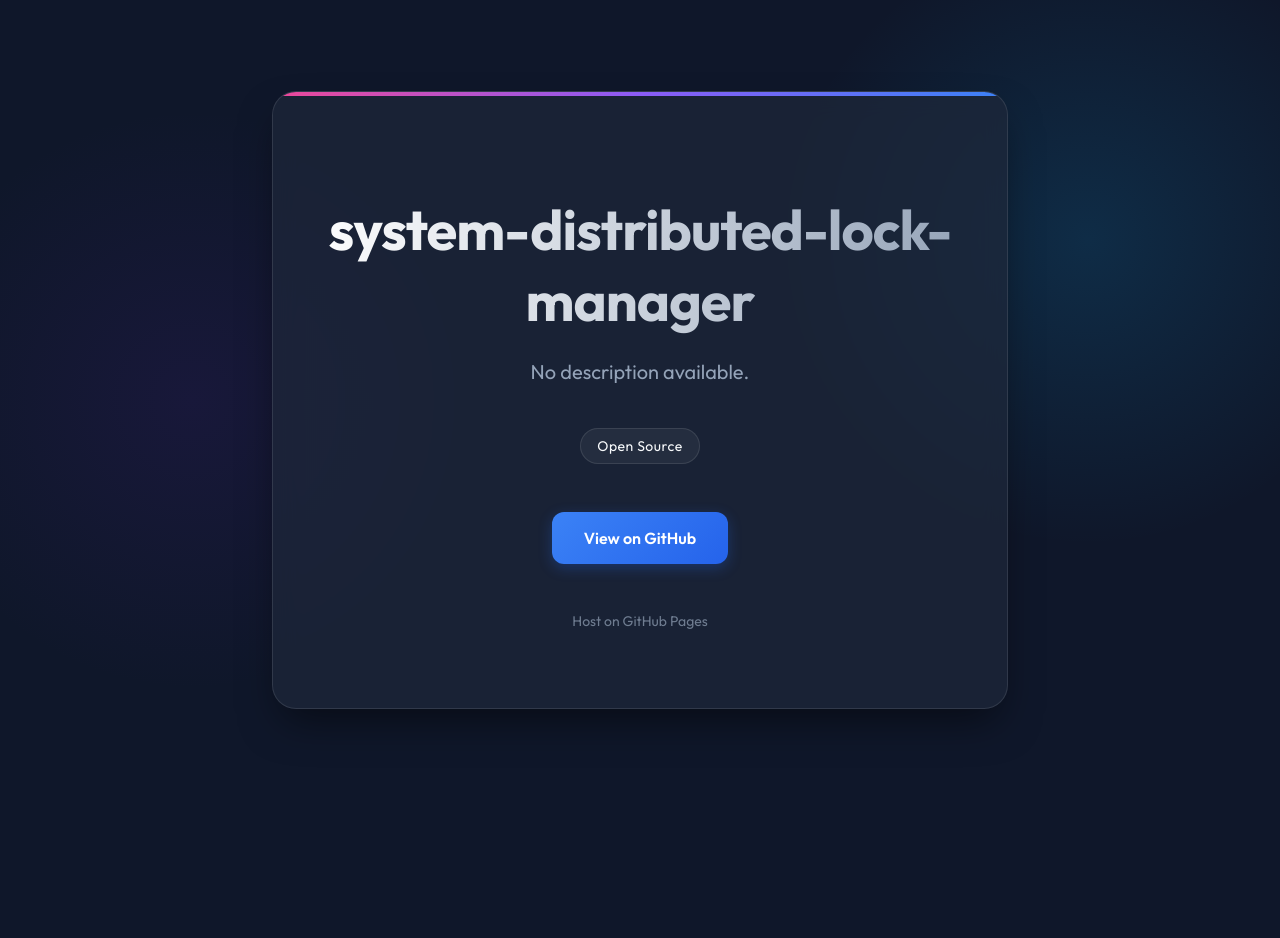
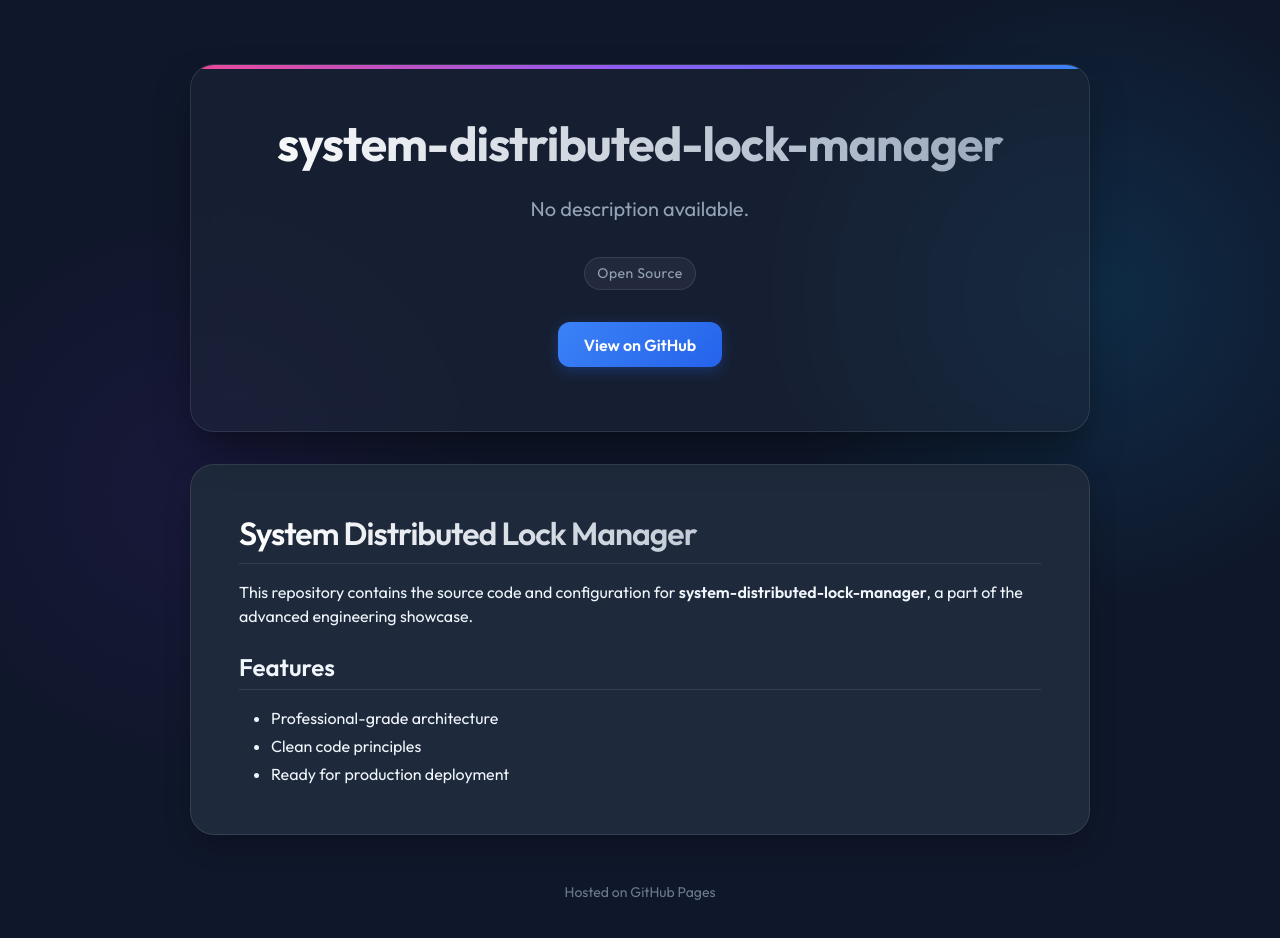
Before and after one commit to Shivay00001/system-distributed-lock-manager, a website: page index.html in a window 1280 px wide. Before the commit the page ends 800 px from the top, so only its background shows below. Drawn offline with nearby package versions, Linux system fonts and the light colour scheme.

Commit message:
Update landing page with README content

```diff
--- a/index.html
+++ b/index.html
@@ -7,11 +7,12 @@
     <link rel="preconnect" href="https://fonts.googleapis.com">
     <link rel="preconnect" href="https://fonts.gstatic.com" crossorigin>
     <link href="https://fonts.googleapis.com/css2?family=Outfit:wght@300;400;600;700&display=swap" rel="stylesheet">
+    <link rel="stylesheet" href="https://cdnjs.cloudflare.com/ajax/libs/github-markdown-css/5.2.0/github-markdown-dark.min.css">
     <script src="https://kit.fontawesome.com/a076d05399.js" crossorigin="anonymous"></script>
     <style>
         :root {
             --bg-color: #0f172a;
-            --card-bg: rgba(30, 41, 59, 0.7);
+            --card-bg: rgba(30, 41, 59, 1.0); /* Solid background for readability */
             --text-primary: #f8fafc;
             --text-secondary: #94a3b8;
             --accent: #38bdf8;
@@ -32,41 +33,35 @@
             display: flex;
             flex-direction: column;
             align-items: center;
-            justify-content: center;
             overflow-x: hidden;
             background-image:
                 radial-gradient(circle at 15% 50%, rgba(76, 29, 149, 0.15) 0%, transparent 25%),
                 radial-gradient(circle at 85% 30%, rgba(14, 165, 233, 0.15) 0%, transparent 25%);
+            padding-bottom: 4rem;
         }
 
         .container {
-            max-width: 800px;
-            width: 90%;
+            max-width: 900px;
+            width: 95%;
             text-align: center;
-            padding: 2rem;
+            padding-top: 4rem;
             z-index: 10;
         }
 
-        .card {
-            background: var(--card-bg);
+        .header-card {
+            background: rgba(30, 41, 59, 0.5); /* Semi-transparent for header */
             backdrop-filter: blur(12px);
             -webkit-backdrop-filter: blur(12px);
             border: 1px solid var(--border);
             border-radius: 24px;
-            padding: 4rem 2rem;
+            padding: 3rem 2rem;
             box-shadow: 0 20px 40px -10px rgba(0, 0, 0, 0.5);
-            transition: transform 0.3s ease, box-shadow 0.3s ease;
+            margin-bottom: 2rem;
             position: relative;
             overflow: hidden;
-            animation: fadeIn 1s ease-out;
         }
 
-        @keyframes fadeIn {
-            from { opacity: 0; transform: translateY(20px); }
-            to { opacity: 1; transform: translateY(0); }
-        }
-
-        .card::before {
+        .header-card::before {
             content: '';
             position: absolute;
             top: 0;
@@ -76,14 +71,10 @@
             background: linear-gradient(90deg, #ec4899, #8b5cf6, #3b82f6);
         }
 
-        .card:hover {
-            transform: translateY(-5px);
-            box-shadow: 0 30px 60px -15px rgba(0, 0, 0, 0.6);
-        }
-
         h1 {
-            font-size: 3.5rem;
+            font-size: 3rem;
             margin-bottom: 1rem;
+            margin-top: 0;
             background: linear-gradient(to right, #fff, #94a3b8);
             -webkit-background-clip: text;
             -webkit-text-fill-color: transparent;
@@ -95,8 +86,8 @@
             font-size: 1.25rem;
             line-height: 1.6;
             color: var(--text-secondary);
-            margin-bottom: 2.5rem;
-            max-width: 600px;
+            margin-bottom: 2rem;
+            max-width: 700px;
             margin-left: auto;
             margin-right: auto;
         }
@@ -106,34 +97,30 @@
             justify-content: center;
             flex-wrap: wrap;
             gap: 0.75rem;
-            margin-bottom: 3rem;
+            margin-bottom: 2rem;
         }
 
         .tag {
             background: rgba(255, 255, 255, 0.05);
             border: 1px solid var(--border);
-            padding: 0.5rem 1rem;
+            padding: 0.4rem 0.8rem;
             border-radius: 9999px;
             font-size: 0.875rem;
             font-weight: 500;
             letter-spacing: 0.5px;
-            transition: all 0.2s ease;
-        }
-
-        .tag:hover {
-            background: rgba(255, 255, 255, 0.1);
-            border-color: var(--text-secondary);
+            color: var(--text-secondary);
         }
 
         .actions {
             display: flex;
-            gap: 1.5rem;
+            gap: 1rem;
             justify-content: center;
+            margin-bottom: 1rem;
         }
 
         .btn {
             display: inline-block;
-            padding: 1rem 2rem;
+            padding: 0.8rem 1.6rem;
             border-radius: 12px;
             text-decoration: none;
             font-weight: 600;
@@ -152,23 +139,50 @@
             box-shadow: 0 6px 20px 0 rgba(37, 99, 235, 0.4);
         }
 
+        .readme-container {
+            background: var(--card-bg);
+            border: 1px solid var(--border);
+            border-radius: 24px;
+            padding: 3rem;
+            text-align: left;
+            box-shadow: 0 10px 30px -5px rgba(0, 0, 0, 0.3);
+            overflow: hidden;
+        }
+
+        /* Markdown Body Overrides for transparent background */
+        .markdown-body {
+            background-color: transparent !important;
+            font-family: 'Outfit', sans-serif !important;
+        }
+
+        .markdown-body h1, .markdown-body h2, .markdown-body h3 {
+            border-bottom-color: var(--border);
+        }
+
+        .markdown-body pre {
+            background-color: rgba(0, 0, 0, 0.3) !important;
+            border: 1px solid var(--border);
+        }
+
         footer {
             margin-top: 3rem;
             color: var(--text-secondary);
             font-size: 0.875rem;
             opacity: 0.7;
+            text-align: center;
         }
 
         @media (max-width: 640px) {
-            .card { padding: 2rem 1.5rem; }
-            h1 { font-size: 2.5rem; }
+            .header-card { padding: 2rem 1.5rem; }
+            .readme-container { padding: 1.5rem; }
+            h1 { font-size: 2rem; }
             .actions { flex-direction: column; }
         }
     </style>
 </head>
 <body>
     <div class="container">
-        <div class="card">
+        <div class="header-card">
             <h1>system-distributed-lock-manager</h1>
             <p class="description">No description available.</p>
 
@@ -179,11 +193,26 @@
             <div class="actions">
                 <a href="https://github.com/Shivay00001/system-distributed-lock-manager" class="btn btn-primary" target="_blank">View on GitHub</a>
             </div>
+        </div>
 
-            <footer>
-                <p>Host on GitHub Pages</p>
-            </footer>
+
+        <div class="readme-container">
+            <div class="markdown-body">
+                <h1>System Distributed Lock Manager</h1>
+<p>This repository contains the source code and configuration for <strong>system-distributed-lock-manager</strong>, a part of the advanced engineering showcase.</p>
+<h2>Features</h2>
+<ul>
+<li>Professional-grade architecture</li>
+<li>Clean code principles</li>
+<li>Ready for production deployment</li>
+</ul>
+            </div>
         </div>
+
+
+        <footer>
+            <p>Hosted on GitHub Pages</p>
+        </footer>
     </div>
 </body>
 </html>
```
